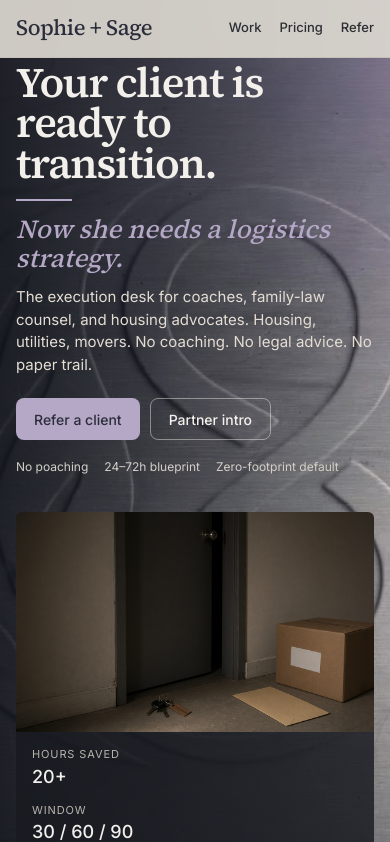
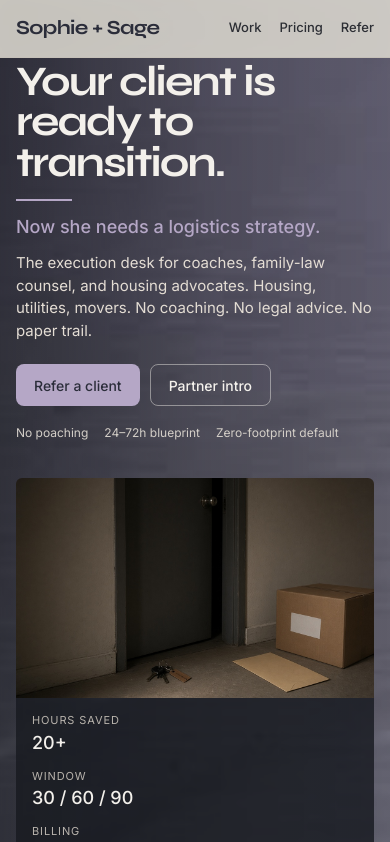
Before and after one commit to whimsyandweeds/sophie-and-sage, a plain HTML site: page index.html in a window 390 px wide. Shown: the part 62-904 px from the top of the page. Drawn offline with Linux system fonts and the light colour scheme.

Commit message:
Plate across the site, Syne on big lines only

```diff
--- a/index.html
+++ b/index.html
@@ -4,31 +4,31 @@
 <meta charset="UTF-8" />
 <meta name="viewport" content="width=device-width, initial-scale=1.0" />
 <title>Sophie + Sage — Logistics Exit Concierge</title>
-<link href="https://fonts.googleapis.com/css2?family=Inter:wght@400;500;600&family=Source+Serif+4:opsz,wght@8..60,500;8..60,600&display=swap" rel="stylesheet" />
+<link href="https://fonts.googleapis.com/css2?family=Inter:wght@400;500;600&family=Syne:wght@600;700&display=swap" rel="stylesheet" />
 <style>
-:root{--ink:#2B2D3A;--field:#D9D5CE;--card:#E7E4DE;--quiet:#D3CEC6;--text:#2C2E34;--muted:#4A4E5A;--iris:#B5A7C6;--line:#C5C0B8;--serif:"Source Serif 4",Georgia,serif;--sans:Inter,system-ui,sans-serif}
+:root{--ink:#2B2D3A;--field:#D9D5CE;--card:#E7E4DE;--quiet:#D3CEC6;--text:#2C2E34;--muted:#4A4E5A;--iris:#B5A7C6;--line:#C5C0B8;--sans:Inter,system-ui,sans-serif;--display:Syne,Inter,sans-serif}
 *{box-sizing:border-box;margin:0;padding:0}
 html{scroll-snap-type:y mandatory;scroll-behavior:smooth}
-body{font-family:var(--sans);color:var(--text);background:var(--field);line-height:1.5}
+body{font-family:var(--sans);color:var(--text);background:#1a1c22 url('plate.jpg') center/cover fixed no-repeat;line-height:1.5}
 a{color:inherit;text-decoration:none}
-.top{position:sticky;top:0;z-index:20;height:60px;display:flex;align-items:center;justify-content:space-between;padding:0 28px;background:rgba(217,213,206,.94);backdrop-filter:blur(10px);border-bottom:1px solid var(--line)}
-.brand{font-family:var(--serif);font-size:22px;letter-spacing:-.02em;color:var(--ink)}
-.tag{font-size:10px;letter-spacing:.16em;text-transform:uppercase;color:var(--muted);margin-left:12px}
+.top{position:sticky;top:0;z-index:20;height:60px;display:flex;align-items:center;justify-content:space-between;padding:0 28px;background:rgba(217,213,206,.9);backdrop-filter:blur(10px);border-bottom:1px solid var(--line)}
+.brand{font-family:var(--display);font-size:20px;font-weight:700;letter-spacing:-.03em;color:var(--ink)}
+.tag{font-family:var(--sans);font-size:10px;letter-spacing:.16em;text-transform:uppercase;color:var(--muted);margin-left:12px}
 .nav{display:flex;gap:18px;align-items:center;font-size:13px;font-weight:500}
 .wrap{max-width:1080px;margin:0 auto;padding:0 28px}
 .snap{scroll-snap-align:start;scroll-snap-stop:always;min-height:100vh}
-h1,h2{font-family:var(--serif);font-weight:560;letter-spacing:-.03em;line-height:.96;color:var(--ink)}
+h1,h2{font-family:var(--display);font-style:normal;font-weight:700;letter-spacing:-.045em;line-height:.96;color:var(--ink)}
 .rule{display:block;width:56px;height:2px;background:var(--iris);margin:16px 0 14px;transform-origin:left;animation:draw 1.1s ease 1 both}
 @keyframes draw{from{transform:scaleX(0)}to{transform:scaleX(1)}}
 @keyframes fade{from{opacity:0}to{opacity:1}}
 .fade{animation:fade .7s ease 1 both}
-.btn{display:inline-flex;align-items:center;justify-content:center;height:42px;padding:0 18px;border-radius:8px;font-size:14px;font-weight:500}
+.btn{display:inline-flex;align-items:center;justify-content:center;height:42px;padding:0 18px;border-radius:8px;font-family:var(--sans);font-size:14px;font-weight:500}
 .btn-fill{background:var(--iris);color:var(--ink)}
 .btn-line{border:1px solid rgba(244,241,236,.45);color:#F4F1EC}
 .btn-line-dark{border:1px solid #B7B2AA;color:var(--ink)}
-.hero{background:linear-gradient(90deg,rgba(18,20,26,.78) 0%,rgba(18,20,26,.42) 48%,rgba(18,20,26,.12) 100%),url('plate.jpg') center/cover no-repeat;color:#E7E4DE;padding:64px 0 48px}
+.hero{background:linear-gradient(90deg,rgba(18,20,26,.55) 0%,rgba(18,20,26,.22) 52%,rgba(18,20,26,.08) 100%);color:#E7E4DE;padding:64px 0 48px}
 .hero h1{color:#F3F0EB;font-size:clamp(42px,5.2vw,64px);max-width:12ch}
-.kicker{font-family:var(--serif);font-style:italic;font-weight:500;font-size:clamp(26px,3vw,34px);color:var(--iris);line-height:1.1}
+.kicker{font-family:var(--sans);font-style:normal;font-weight:500;font-size:18px;color:var(--iris);line-height:1.3}
 .lede{max-width:440px;margin:14px 0 22px;color:#E4DDD4;font-size:15px}
 .actions{display:flex;gap:10px}
 .notes{display:flex;gap:16px;margin-top:18px;font-size:12px;color:#D4CFC8}
@@ -37,7 +37,7 @@ h1,h2{font-family:var(--serif);font-weight:560;letter-spacing:-.03em;line-height
 .stat span{display:block;font-size:11px;letter-spacing:.08em;text-transform:uppercase;color:#B8B3AC}
 .stat b{font-weight:500;font-size:18px;color:#F3F0EB}
 .hero-grid{display:grid;grid-template-columns:1.05fr .95fr;gap:36px;align-items:end}
-.band{padding:72px 0 40px;background:var(--field)}
+.band{padding:72px 0 40px;background:rgba(217,213,206,.9)}
 .band h2{font-size:clamp(34px,4.2vw,50px);max-width:18ch}
 .sub{margin:10px 0 22px;max-width:520px;color:var(--muted)}
 .grid4{display:grid;grid-template-columns:repeat(4,1fr);gap:12px}
@@ -53,18 +53,18 @@ h1,h2{font-family:var(--serif);font-weight:560;letter-spacing:-.03em;line-height
 .offer.mark{border:1.5px solid var(--iris);background:var(--card)}
 .offer header{display:flex;justify-content:space-between;align-items:center;gap:8px}
 .pill{font-size:10px;letter-spacing:.1em;text-transform:uppercase;font-weight:600;background:var(--iris);color:var(--ink);border-radius:999px;padding:4px 8px}
-.price{font-size:28px;font-weight:600;color:var(--ink);letter-spacing:-.03em}
+.price{font-family:var(--sans);font-size:28px;font-weight:600;color:var(--ink);letter-spacing:-.03em}
 .offer h3{font-family:var(--sans);font-size:16px;font-weight:600;margin:12px 0 6px;color:var(--ink)}
 .offer p{font-size:14px;color:var(--text);flex:1}
 .offer .btn{margin-top:14px;align-self:flex-start}
-.dark{background:#2B2D3A;color:#E7E4DE}
+.dark{background:rgba(28,30,38,.78);color:#E7E4DE}
 .dark h2{color:#F3F0EB}
 .dark .card{background:#E7E4DE;border-color:#C5C0B8}
 .dark .card h3,.dark .card p{color:var(--text)}
 .promise{margin-top:16px;display:flex;justify-content:space-between;align-items:center;gap:16px;border-top:1px solid rgba(231,228,222,.16);padding-top:16px}
 .promise p{font-size:14px;color:#E4DDD4;max-width:640px}
 footer{margin-top:14px;padding:12px 0 4px;border-top:1px solid rgba(231,228,222,.16);font-size:13px;color:#C9C4BD}
-@media(max-width:860px){.hero-grid,.split,.grid4,.grid3,.stat{grid-template-columns:1fr}.still{height:220px}.tag{display:none}.top,.wrap{padding-left:16px;padding-right:16px}.promise{flex-direction:column;align-items:flex-start}}
+@media(max-width:860px){.hero-grid,.split,.grid4,.grid3,.stat{grid-template-columns:1fr}.still{height:220px}.tag{display:none}.top,.wrap{padding-left:16px;padding-right:16px}.promise{flex-direction:column;align-items:flex-start}body{background-attachment:scroll}}
 </style></head>
 <body class="fade">
 <header class="top"><div><span class="brand">Sophie + Sage</span><span class="tag">Logistics exit desk</span></div><nav class="nav"><a href="#work">Work</a><a href="#pricing">Pricing</a><a href="intake.html">Refer</a></nav></header>
```
